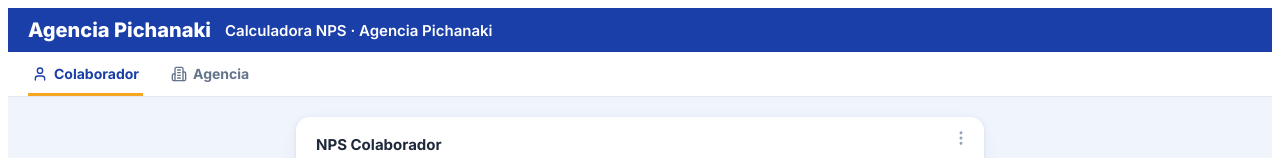
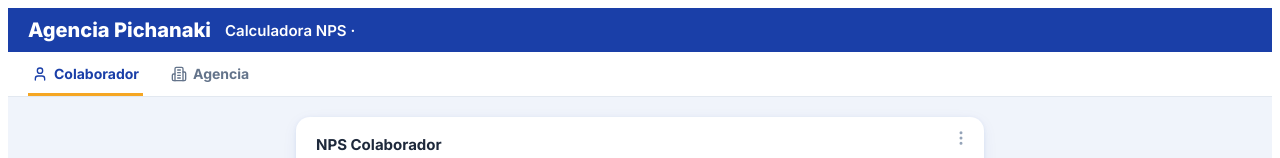
Before and after one commit to jesusmcortez553-gif/calculadoranps, a React (Vite) app: page / in a window 1280 px wide. Shown: the top 158 px of the page. Built offline with nearby package versions, Linux system fonts and the light colour scheme.

Commit message:
Update App.jsx

```diff
--- a/src/App.jsx
+++ b/src/App.jsx
@@ -536,7 +536,7 @@ export default function App() {
       >
         <span style={{ color: '#fff', fontWeight: 800, fontSize: 20 }}>Agencia Pichanaki</span>
         <span style={{ color: '#fff', fontWeight: 600, fontSize: 15 }}>
-          Calculadora NPS · Agencia Pichanaki
+          Calculadora NPS ·
         </span>
       </header>
 
```
